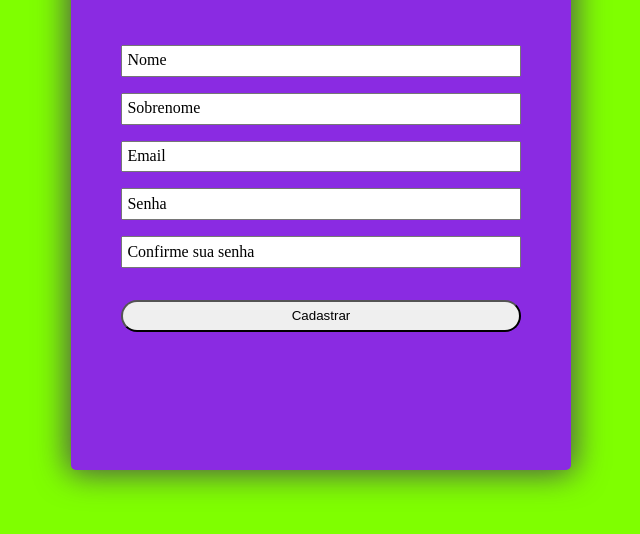
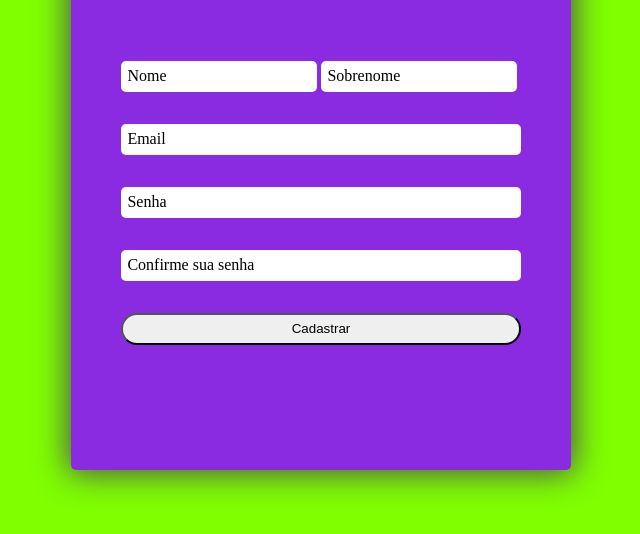
Before and after one commit to andallves/cadastro, a website: page index.html in a window 1280 px wide. Shown: the part 210-744 px from the top of the page, without its empty margins (319-959 px from the left). Drawn offline with Linux system fonts and the light colour scheme.

Commit message:
Atualizações no layout

```diff
--- a/_css/style.css
+++ b/_css/style.css
@@ -45,12 +45,37 @@ section {
 .form-campo {
     display: flex;
     flex-direction: column;
-    padding-top: 1rem;
+    padding-top: 2rem;
     width: 80%;
     position: relative;
 }
+
+.form-campo-nome {
+    display: flex;
+    flex: row;
+    width: 80%;
+    justify-content: space-between;
+}
+
 .form-campo input {
-    padding: .4rem;
+    padding: .5rem;
+    border: none;
+    border-radius: 5px;
+    outline: none;
+}
+.form-campo input[type=text] {
+    width: 90%;
+
+}
+#sobrenome {
+    float: right;
+}
+.form-campo input:focus {
+    border: none;
+}
+.form-campo input:focus ~ label{
+    color: red;
+
 }
 .form-campo label {
     padding: .4rem;
@@ -66,4 +91,10 @@ section {
     width: 100%;
     padding: .4rem;
     border-radius: 20px;
+    cursor: pointer;
+    transition: .3s;
 }
+
+.btn-cadastrar input:hover {
+    background-color: aqua;
+}
--- a/_js/script.js
+++ b/_js/script.js
@@ -1 +1,6 @@
-console.log('Hello world!')
+const senha = document.getElementById(#password)
+const confirme_password = document.getElementById(#confirme-password)
+
+if (senha !== confirm_password) {
+  var message = "Senhas não coincidem";
+}
--- a/index.html
+++ b/index.html
@@ -15,6 +15,7 @@
             </header>
 
             <form class="form-container">
+                <div class="form-campo-nome">
                     <div class="form-campo">
                         <input type="text" name="nome" id="nome">
                         <label for="nome">Nome</label>
@@ -22,6 +23,7 @@
                     <div class="form-campo">
                         <input type="text" name="sobrenome" id="sobrenome">
                         <label for="sobrenome"> Sobrenome</label>
+                    </div>
                 </div>
                 <div class="form-campo">
                     <input type="email" name="email" id="email">
@@ -43,5 +45,7 @@
         </div>
 
     </section>
+
+    <script src="./cadastro/_js/script.js" />
 </body>
 </html>
```
Lines whose indentation alone changed are shown as unchanged.
